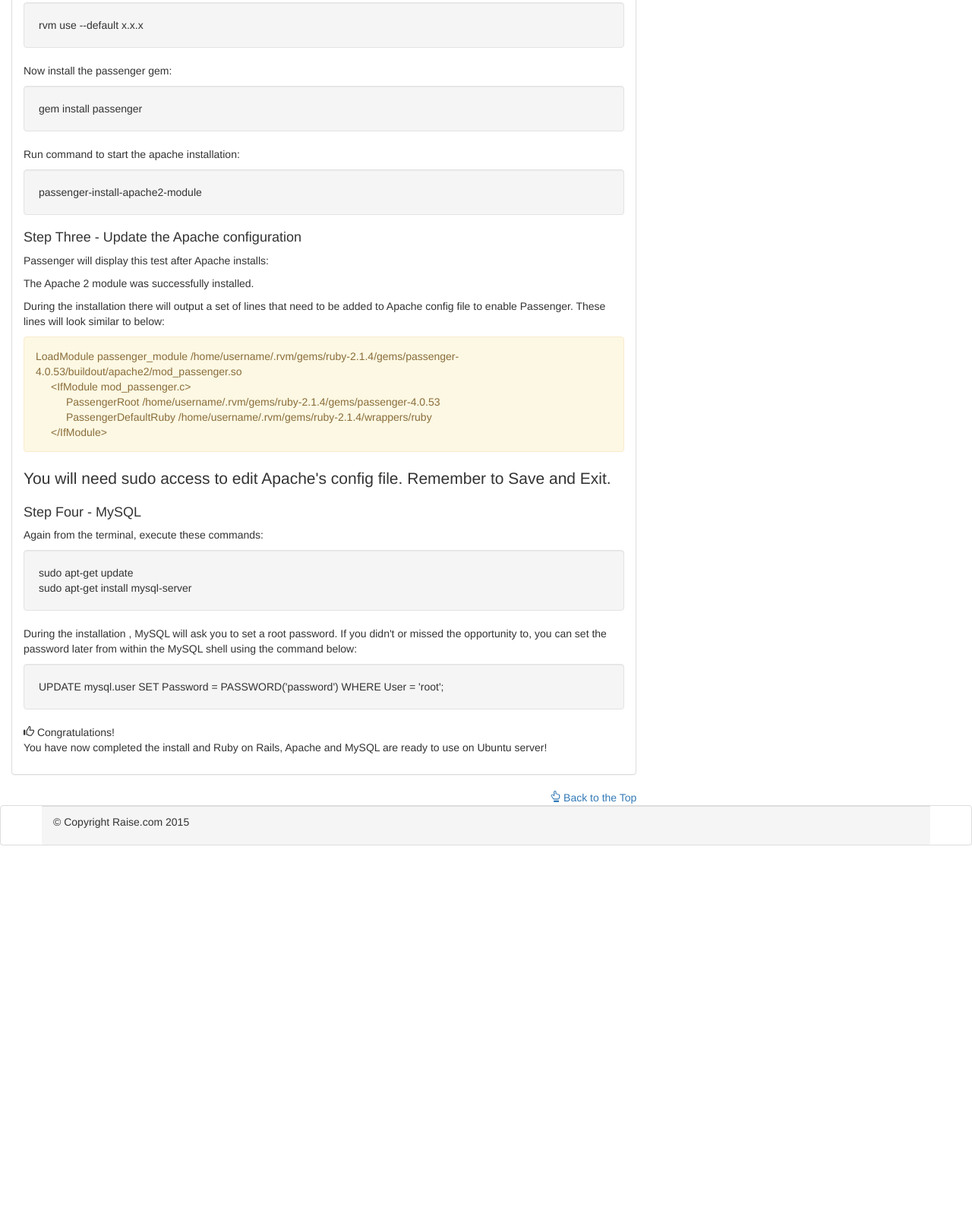
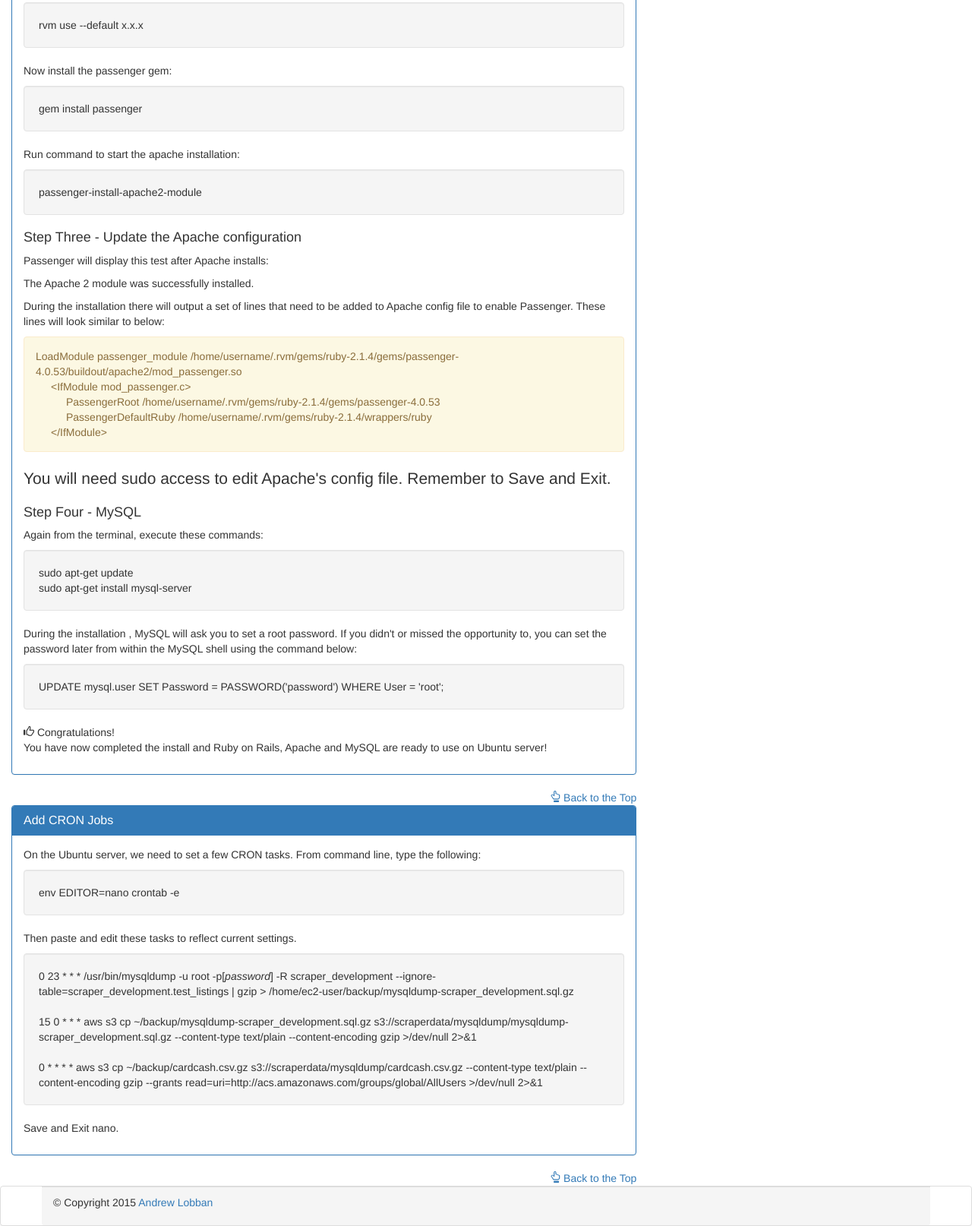
Before and after one commit to alobban/Team-Doc, a plain HTML site: page index.html in a window 1280 px wide. Shown: the part 799-2413 px from the top of the page at 76% size. Before the commit the page ends 1912 px from the top, so only its background shows below. Drawn offline with nearby package versions, Linux system fonts and the light colour scheme.

Commit message:
Adds CRON doc

```diff
--- a/index.html
+++ b/index.html
@@ -18,7 +18,7 @@
   </head>
   <body>
     <header id="home" class="jumbotron">
-      <h1 class="text-uppercase">Data Team Wiki</h1>
+      <h1 class="text-uppercase text-center">Data Team Wiki</h1>
     </header>
 
     <main class="main col-sm-12 col-md-8" role="main">
@@ -29,7 +29,7 @@
 
       <article class="content">
 
-        <section id="ramup" class="panel panel-default">
+        <section id="ramup" class="panel panel-primary">
           <div class="panel-heading">
             <h3 class="panel-title">Installing Rails, Apache and MySQL on Ubuntu with Passenger</h3>
           </div>
@@ -85,20 +85,40 @@
 
         <div class="text-right"><a href="#home"><span class="glyphicon glyphicon-hand-up"></span> Back to the Top</a></div>
 
+        <section id="cron" class="panel panel-primary">
+          <div class="panel-heading">
+            <h3 class="panel-title">Add CRON Jobs</h3>
+          </div>
+
+          <div class="panel-body">
+            <p>On the Ubuntu server, we need to set a few CRON tasks. From command line, type the following:</p>
+            <p class="well">env EDITOR=nano crontab -e</p>
+            <p>Then paste and edit these tasks to reflect current settings.</p>
+            <p class="well">
+              0 23  * * * /usr/bin/mysqldump -u root -p[<i>password</i>] -R scraper_development --ignore-table=scraper_development.test_listings | gzip > /home/ec2-user/backup/mysqldump-scraper_development.sql.gz <br><br>
+              15  0 * * * aws s3 cp ~/backup/mysqldump-scraper_development.sql.gz s3://scraperdata/mysqldump/mysqldump-scraper_development.sql.gz --content-type text/plain --content-encoding gzip >/dev/null 2>&amp;1 <br><br>
+              0 * * * * aws s3 cp ~/backup/cardcash.csv.gz s3://scraperdata/mysqldump/cardcash.csv.gz --content-type text/plain --content-encoding gzip --grants read=uri=http://acs.amazonaws.com/groups/global/AllUsers >/dev/null 2>&amp;1
+            </p>
+            <p>Save and Exit nano.</p>
+          </div>
+        </section>
+
+        <div class="text-right"><a href="#home"><span class="glyphicon glyphicon-hand-up"></span> Back to the Top</a></div>
+
       </article>
 
     </main>
 
-    <aside class="sidebar col-sm-12 col-md-4">
+    <aside class="sidebar col-sm-12 col-md-4" style="margin-top: 100px;">
 
       <div class="panel panel-info">
         <header class="panel-heading">
-          <h4 class="page-title text-uppercase" style="margin-top: 30px;">Wiki Links</h4>
+          <h4 class="panel-title text-uppercase">Wiki Links</h4>
         </header>
         <div class="panel-body">
           <ul class="list-group">
             <li class="list-group-item"><a href="#ramup"><span class="glyphicon glyphicon-hand-right"></span> Install Rails, Apache and MySQL</a></p>
-            <li class="list-group-item"><a href="#ramup"><span class="glyphicon glyphicon-hand-right"></span> Setting Up Rails Environment</a></p>
+            <li class="list-group-item"><a href="#cron"><span class="glyphicon glyphicon-hand-right"></span> Setting Up CRON</a></p>
             <li class="list-group-item"><a href="#ramup"><span class="glyphicon glyphicon-hand-right"></span> Setting Up Rails Environment</a></p>
         </ul>
         </div>
@@ -109,7 +129,7 @@
 
     <footer class="panel panel-default" role="contentinfo" style="margin-bottom: 0;">
       <div class="panel-footer container">
-        <p>&copy; Copyright Raise.com 2015</p>
+        <p>&copy; Copyright 2015 <a href="mailto:andrewglobban@gmail.com">Andrew Lobban</a></p>
       </div>
     </footer>
 
```
